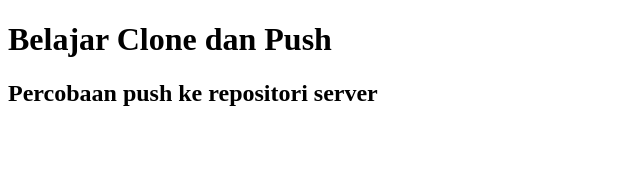
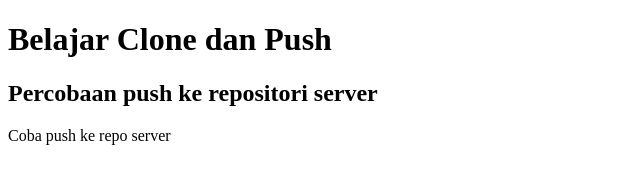
Before and after one commit to hamdanhamdani293/git-belajar, a plain HTML site: page index.html in a window 1280 px wide. Shown: the whole page, without its empty margins (0-640 px from the left). Drawn offline with Linux system fonts and the light colour scheme.

Commit message:
tambahan tag div

```diff
--- a/index.html
+++ b/index.html
@@ -7,6 +7,7 @@
 <body>
     <h1>Belajar Clone dan Push</h1>
     <h2>Percobaan push ke repositori server</h2>
+    <div>Coba push ke repo server</div>
 </body>
 
 </html>
```
